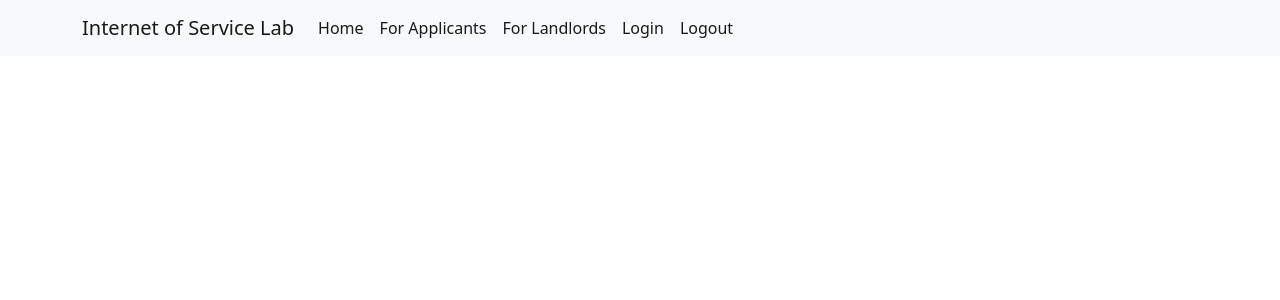
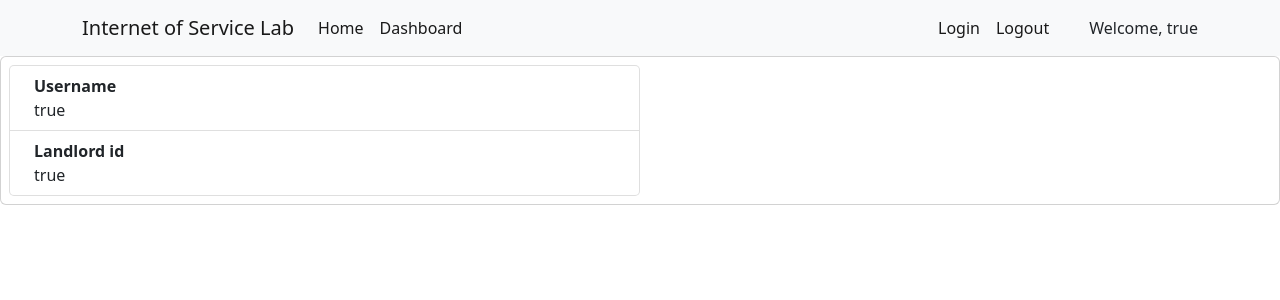
Before and after one commit to Ouassim31/privacy-aware-document-processing, a React (Create React App) app in the folder iexec-bundle/: page / in a window 1280 px wide. Shown: the top 300 px of the page. Built offline with nearby package versions, Linux system fonts and the light colour scheme; sample sign-in values are in the browser's storage.

Commit message:
login + applicant view style

```diff
--- a/iexec-bundle/src/App.js
+++ b/iexec-bundle/src/App.js
@@ -6,9 +6,10 @@ import { useEffect, useState } from 'react';
 import NavBar from './navBar/NavBar';
 import LandlordDashboard from './landlordDashboard/landlordDashboard';
 import ApplicantDashbord from './applicantDashboard/applicantDashboard';
+import {create} from 'ipfs-http-client'
 
 import {
-
+  Navigate as Redirect,
   Routes,
   Route,
   useLocation,
@@ -90,9 +91,15 @@ const login = async(username) =>{
    localStorage.setItem("logged_user_username", username)
    localStorage.setItem("logged_user_id", res.data)
 
+
    return  res.data
 }
 
+const uploadtoIPFS = async (file) => {
+  const client = create({url:'http://127.0.0.1:5001'})
+  const { cid } = await client.add(file)
+  return cid.toString()
+}
 
 function App() {
 
@@ -117,12 +124,12 @@ useEffect(()=>{
 
     <div className="App">
 
-      <NavBar />
+       {currentLandlord && <NavBar/>}
       <Routes>
 
-      {currentLandlord && (<><Route  path='/landlord' element={<LandlordDashboard setTask = {setTask} createProcess={()=>createProcess(currentLandlord.id)} fetchProcesses={()=>fetchProcesses(currentLandlord.id)} landlord={currentLandlord}/>}/></>)}
-      <Route exact path='/' element={<Homepage/>} />
-      <Route  path='/applicant/:pid' element={<ApplicantDashbord setFileLink = {setFileLink}/>} />
+      <Route  path='/landlord' element={localStorage.getItem("logged_user_id") ? <LandlordDashboard setTask = {setTask} createProcess={()=>createProcess(currentLandlord.id) } fetchProcesses={()=>fetchProcesses(currentLandlord.id)} landlord={currentLandlord}/> : <Redirect to="/login-or-register"/>}/>
+      <Route exact path='/' element={localStorage.getItem("logged_user_id") ? <Homepage landlord={currentLandlord}/> : <Redirect to="/login-or-register"/>} />
+      <Route  path='/applicant/:pid' element={<ApplicantDashbord setFileLink = {setFileLink} uploadtoIPFS={uploadtoIPFS}/> } />
       <Route  path='/login-or-register' element={<LoginAndRegister login={login} register={register}/>} />
       </Routes>
 
--- a/iexec-bundle/src/applicantDashboard/applicantDashboard.jsx
+++ b/iexec-bundle/src/applicantDashboard/applicantDashboard.jsx
@@ -1,10 +1,11 @@
 import Button from "react-bootstrap/Button";
 
-import Table from "react-bootstrap/Table";
+import Card from "react-bootstrap/Card";
 import Form from "react-bootstrap/Form";
 import { useEffect } from "react";
 import { useState } from "react";
 import { useParams } from "react-router-dom";
+import { Container } from "react-bootstrap";
 export const { IExec } = require("iexec");
 function ApplicantDashbord(props) {
   //State variables
@@ -14,7 +15,7 @@ function ApplicantDashbord(props) {
   const [encryptedDataset, setEncryptedDataset] = useState(undefined);
   const [count, setCount] = useState(0);
   const [datasetList, setDatasetList] = useState([]);
-  const {setFileLink} = props
+  const {setFileLink,uploadtoIPFS} = props
   const {pid} = useParams()
   //init requester address and datasets count
   useEffect(() => {
@@ -74,10 +75,8 @@ function ApplicantDashbord(props) {
   //handle file submit event
   const handleSubmit = (event) => {
     event.preventDefault();
-    //toArrayBuffer(selectedFile);
-    //you_function(selectFile)
-    setFileLink(pid,'test_cid')
-  };
+    uploadtoIPFS(selectedFile).then((res) => setFileLink(pid,res))
+    };
   //handle file change event
   const handleChange = (event) => {
     setSelectedFile(event.target.files[0]);
@@ -108,12 +107,13 @@ function ApplicantDashbord(props) {
   }, [count]);
 
   return (
-    <div>
+    <Card className="m-3 p-3">
       <h3>Process id : {pid}</h3>
+
       <Form onSubmit={handleSubmit}>
         <Form.Group className="mb-3" controlId="formBasicEmail">
           <Form.Label>File</Form.Label>
-          <Form.Control onChange={handleChange} type="file" />
+          <Form.Control className="w-100" onChange={handleChange} type="file"  />
           <Form.Text className="text-muted">
             We'll never share your data with anyone else.
           </Form.Text>
@@ -122,33 +122,7 @@ function ApplicantDashbord(props) {
           Submit
         </Button>
       </Form>
-
-      <>{/**<p>Uploaded Datasets : {count}</p>
-      <Table responsive striped bordered hover>
-        <thead>
-          <tr>
-            <th>#</th>
-            <th>datasetChecksum</th>
-            <th>datasetMultiaddr</th>
-            <th>datasetName</th>
-            <th>owner</th>
-            <th>registry</th>
-          </tr>
-        </thead>
-        <tbody>
-          {datasetList.map((dataset, index) => (
-            <tr key={"dataset-" + index}>
-              <td>{index}</td>
-              <td>{dataset.datasetChecksum}</td>
-              <td>{dataset.datasetMultiaddr}</td>
-              <td>{dataset.datasetName}</td>
-              <td>{dataset.owner}</td>
-              <td>{dataset.registry}</td>
-            </tr>
-          ))
-        </tbody>
-      </Table>*/}</>
-    </div>
+    </Card>
   );
 }
 export default ApplicantDashbord;
--- a/iexec-bundle/src/homepage/homepage.jsx
+++ b/iexec-bundle/src/homepage/homepage.jsx
@@ -2,7 +2,7 @@
 //imports
 
 import { useState } from 'react';
-
+import { Card,ListGroup } from 'react-bootstrap';
 export const   { IExec} = require('iexec')
 const FileSaver = require('file-saver');
 const detectEthereumProvider= require('@metamask/detect-provider');
@@ -26,17 +26,29 @@ const connect = async () => {
 
 
 const currentLandlord = {id : '639482f617bf5b744e5a5e71', username:'bill'}
-function Homepage() {
+function Homepage(props) {
 
-  const [currentLandlord,setCurrentLandlord] = useState()
+  const {landlord} = props
   return (
 
-    <div className="homepage">
+    <Card className=" p-2 homepage justify-items-end">
+      <ListGroup className='w-50'>
+      <ListGroup.Item >
+        <div className="ms-2 me-auto">
+          <div className="fw-bold">Username</div>
+          {landlord.username}</div>
+      </ListGroup.Item>
+      <ListGroup.Item>
+        <div className="ms-2 me-auto">
+          <div className="fw-bold">Landlord id</div>
+          {landlord.id}</div>
+      </ListGroup.Item>
+
+    </ListGroup>
 
 
 
-
-    </div>
+    </Card>
   );
 }
 
--- a/iexec-bundle/src/loginAndRegister/loginAndRegister.jsx
+++ b/iexec-bundle/src/loginAndRegister/loginAndRegister.jsx
@@ -29,7 +29,8 @@ function LoginAndRegister(props) {
     console.log(e.target.username.value);
     e.preventDefault();
     login(e.target.username.value).then(
-      (e) => console.log(e + " - Login handled.")
+      (e) => window.location.replace('/')
+
     );
   }
 
--- a/iexec-bundle/src/navBar/NavBar.jsx
+++ b/iexec-bundle/src/navBar/NavBar.jsx
@@ -4,21 +4,29 @@ import Nav from 'react-bootstrap/Nav';
 import Navbar from 'react-bootstrap/Navbar';
 import NavDropdown from 'react-bootstrap/NavDropdown';
 import { NavLink } from 'react-router-dom';
+import NavbarCollapse from 'react-bootstrap/esm/NavbarCollapse';
 
-function NavBar() {
+function NavBar(props) {
+  const logout = () => {
+    localStorage.clear()
+    window.location.replace('/login-or-register')
+  }
   return (
     <Navbar bg="light" expand="lg">
       <Container>
         <Navbar.Brand href="#home">Internet of Service Lab</Navbar.Brand>
         <Navbar.Toggle aria-controls="basic-navbar-nav" />
-        <Navbar.Collapse id="basic-navbar-nav">
-          <Nav className="me-auto">
-
+        <Navbar.Collapse id="d-flex w-100 basic-navbar-nav">
+          <Nav className="me-auto w-100 d-flex justify-content-between">
+            <Nav.Item className='d-flex flex-row'>
             <NavLink className="nav-link active" to="/" >Home</NavLink>
-            <NavLink className="nav-link active" to="/applicant/6394c555d61f5be48f2a3d77">For Applicants</NavLink>
-            <NavLink className="nav-link active"  to="/landlord">For Landlords</NavLink>
+            <NavLink className="nav-link active"  to="/landlord">Dashboard</NavLink>
+            </Nav.Item>
+            <Nav.Item className='d-flex flex-row'>
             <NavLink className="nav-link active" to="/login-or-register">Login</NavLink>
-            <NavLink  className="nav-link active" to="login-or-register" as="button" onClick={()=> localStorage.clear()}>Logout</NavLink>
+            <NavLink  className="me-3 nav-link active" to="login-or-register" as="button" onClick={logout}>Logout</NavLink>
+            <span className="ms-3 text-center align-self-center">Welcome, {localStorage.getItem('logged_user_username')}</span>
+            </Nav.Item>
 
 
           </Nav>
```
